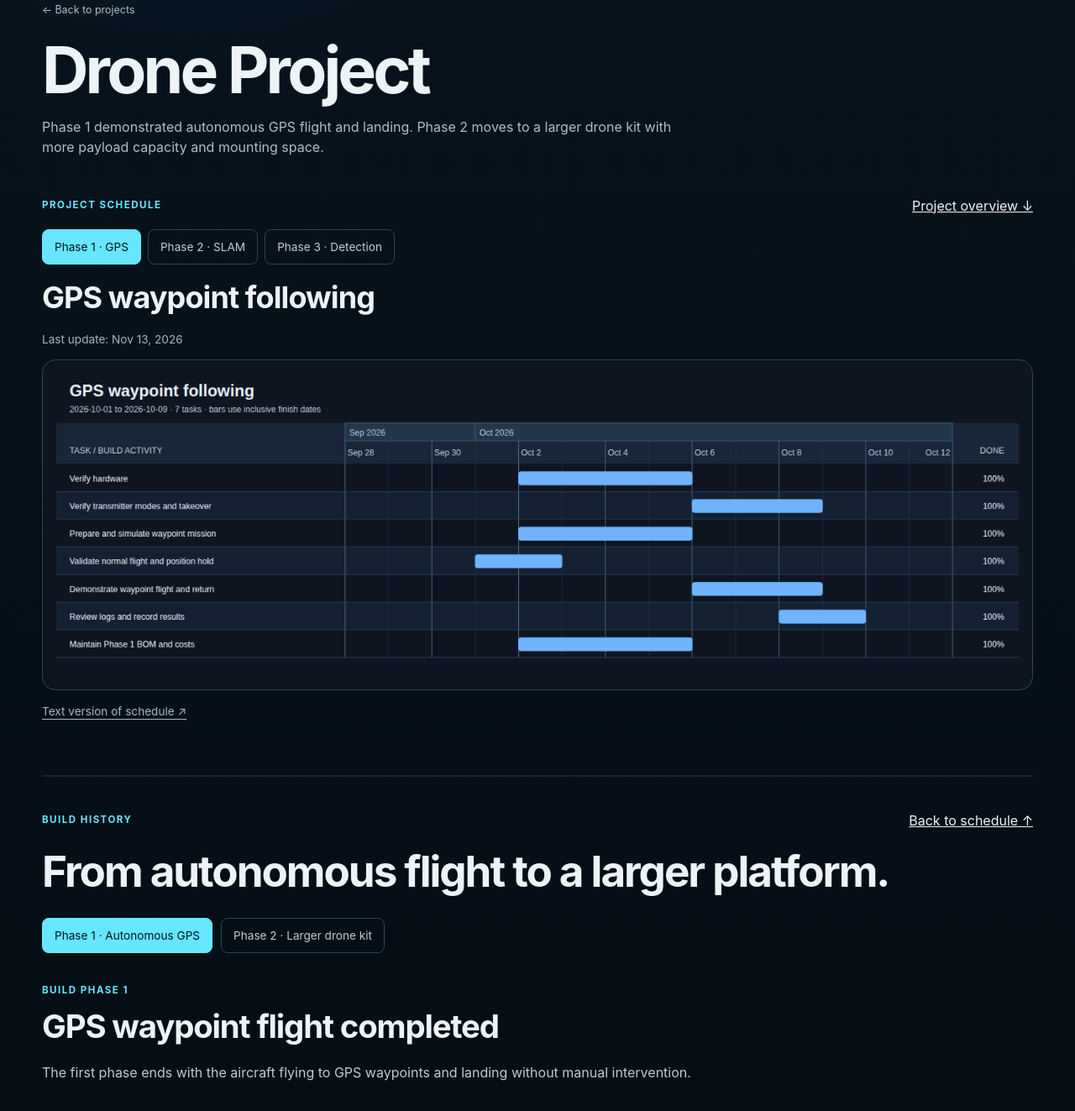
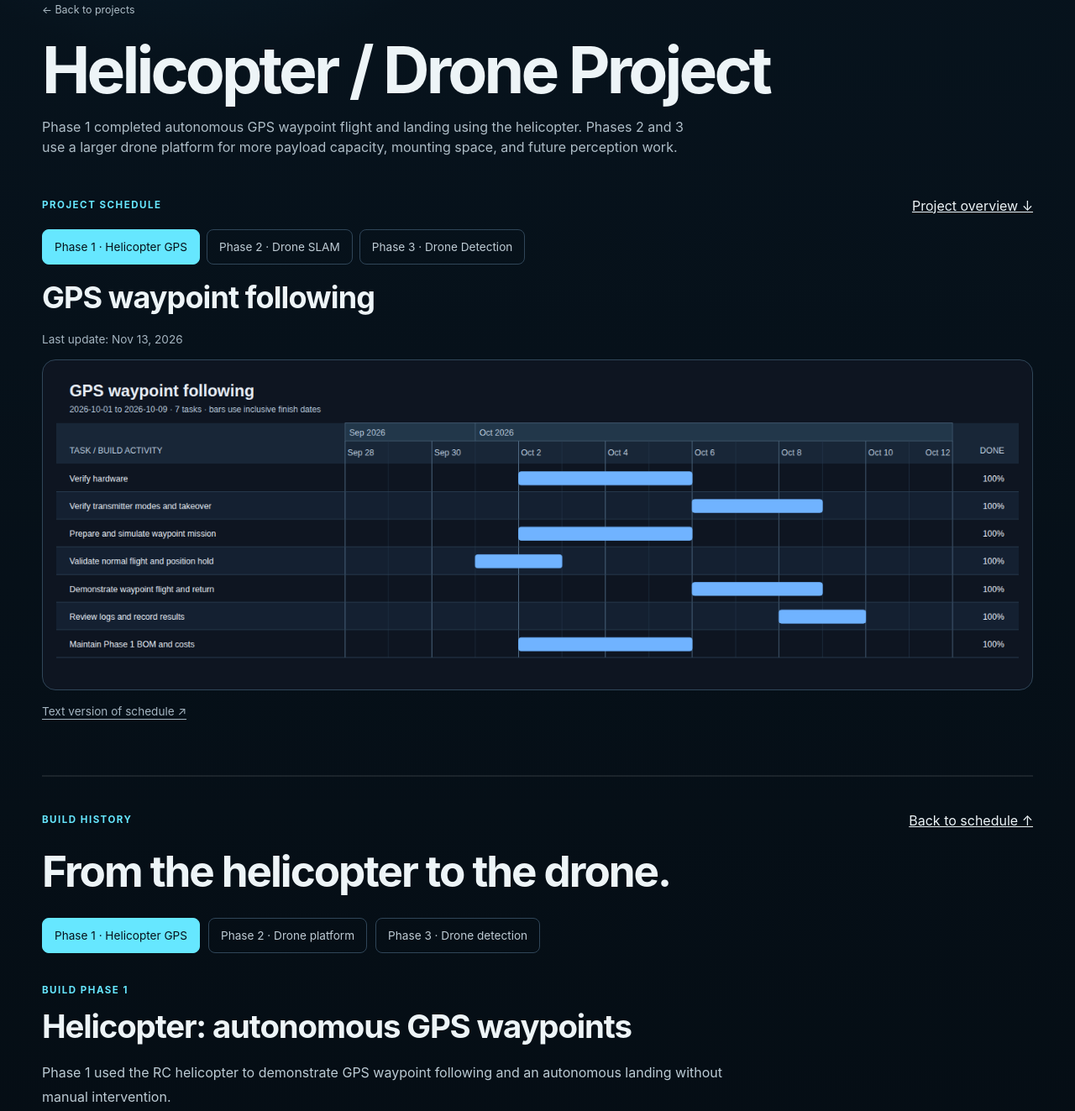
Before and after one commit to Needsalookuptable/Benjamin_Nocera_Site, a plain HTML site: page projects/drone.html in a window 1280 px wide. Shown: the part 117-1440 px from the top of the page at 84% size. Drawn offline with Linux system fonts and the light colour scheme.

Commit message:
Show helicopter Phase 1 and drone Phases 2-3 with new Phase 2 photo; reorder homepage projects

```diff
--- a/content.js
+++ b/content.js
@@ -71,6 +71,19 @@ window.PORTFOLIO_CONTENT = {
       "thumbnailAutoplay": true
     },
     {
+      "type": "PHASE 1 COMPLETE · PHASE 2 DRONE",
+      "title": "Helicopter / Drone",
+      "description": "Phase 1: autonomous helicopter GPS waypoint flight and landing. Phases 2–3: a larger drone platform for increased payload capacity, SLAM, and computer vision.",
+      "tags": [
+        "Flight planning",
+        "SLAM",
+        "Computer vision"
+      ],
+      "href": "projects/drone.html#schedule",
+      "thumbnail": "assets/Helicopter_assets/IMG_6326.JPG",
+      "thumbnailAlt": "Larger assembled drone platform for Phase 2"
+    },
+    {
       "type": "EMBEDDED SYSTEMS",
       "title": "Swing Tracker",
       "description": "A LiDAR beam-break sensor detects the swing near contact, triggering an ESP32 camera for automatic video capture.",
@@ -83,19 +96,6 @@ window.PORTFOLIO_CONTENT = {
       "thumbnail": "assets/generated/swing-tracker/bench-poster.webp",
       "thumbnailVideo": "assets/generated/swing-tracker/bench.mp4",
       "thumbnailAlt": "Swing Tracker breadboard, electronics and laptop from IMG_2722.mp4"
-    },
-    {
-      "type": "PHASE 1 COMPLETE · PHASE 2 BUILD",
-      "title": "Drone Project",
-      "description": "Autonomous GPS waypoint flight and landing demonstrated in Phase 1; a larger drone kit provides payload capacity and mounting space for Phase 2.",
-      "tags": [
-        "Flight planning",
-        "SLAM",
-        "Computer vision"
-      ],
-      "href": "projects/drone.html#schedule",
-      "thumbnail": "assets/Helicopter_assets/IMG_6260.JPG",
-      "thumbnailAlt": "Photograph supplied for the Helicopter project"
     }
   ],
   "experience": [
--- a/drone-phases.js
+++ b/drone-phases.js
@@ -1,10 +1,10 @@
-/* Portfolio text: editable with the local in-page editor. */
+/* Helicopter Phase 1, Drone Phases 2–3. Editable in the local portfolio editor. */
 window.DRONE_PHASES = [
   {
     "id": "1",
-    "label": "Phase 1 · Autonomous GPS",
-    "title": "GPS waypoint flight completed",
-    "summary": "The first phase ends with the aircraft flying to GPS waypoints and landing without manual intervention.",
+    "label": "Phase 1 · Helicopter GPS",
+    "title": "Helicopter: autonomous GPS waypoints",
+    "summary": "Phase 1 used the RC helicopter to demonstrate GPS waypoint following and an autonomous landing without manual intervention.",
     "sections": [
       {
         "title": "Magnum, P.I. RC helicopter",
@@ -53,13 +53,37 @@ window.DRONE_PHASES = [
   },
   {
     "id": "2",
-    "label": "Phase 2 · Larger drone kit",
-    "title": "Building for greater payload capacity",
-    "summary": "A larger drone kit creates room and payload capacity for the next phase.",
+    "label": "Phase 2 · Drone platform",
+    "title": "Drone: increased payload capacity",
+    "summary": "The switch from the helicopter to a larger drone kit provides greater payload capacity and a bigger mounting platform for the next stage.",
     "sections": [
       {
-        "title": "A larger platform for Phase 2",
-        "text": "Phase 2 required more payload capacity and a larger mounting platform. I switched to a larger drone kit and built it to accommodate the additional hardware.",
+        "title": "Switching from helicopter to drone",
+        "text": "The helicopter completed the Phase 1 waypoint demonstration. For Phase 2, the system needed more payload capacity and a larger mounting platform for additional hardware, so I assembled a larger drone kit.",
+        "media": [
+          {
+            "id": "larger-drone-kit",
+            "type": "image",
+            "src": "assets/Helicopter_assets/IMG_6326.JPG",
+            "date": "",
+            "title": "The assembled Phase 2 drone",
+            "alt": "Photo of the larger drone kit built for Phase 2",
+            "caption": "Larger drone platform for greater payload and mounting space.",
+            "description": "Phase 2 uses a larger drone kit because the next experiments require more payload capacity and more physical space for mounting hardware. This photograph documents the newly built platform, separate from the helicopter used in Phase 1."
+          }
+        ]
+      }
+    ]
+  },
+  {
+    "id": "3",
+    "label": "Phase 3 · Drone detection",
+    "title": "Drone: real-time object detection",
+    "summary": "The planned Phase 3 extends the drone platform to camera-based object detection.",
+    "sections": [
+      {
+        "title": "Next stage: onboard perception",
+        "text": "Phase 3 is planned around selecting the camera, model, and onboard compute hardware, then integrating and evaluating real-time object detection. The schedule tracks this work separately; results will be added as testing is completed.",
         "media": []
       }
     ]
--- a/projects/drone.html
+++ b/projects/drone.html
@@ -5,7 +5,7 @@
 <meta charset="utf-8"/>
 <meta content="width=device-width, initial-scale=1" name="viewport"/>
 <meta content="Drone project: exported schedules for GPS waypoint following, obstacle avoidance and SLAM, and real-time object detection." name="description"/>
-<title>Drone Project — Benjamin Nocera</title>
+<title>Helicopter / Drone Project — Benjamin Nocera</title>
 <link href="../styles.css" rel="stylesheet"/>
 <link href="../project-updates.css" rel="stylesheet"/>
 <link href="../asset-stories.css" rel="stylesheet"/><link rel="stylesheet" href="../portfolio-layout.css"></head>
@@ -17,15 +17,15 @@
 <main>
 <header class="project-header shell">
 <a class="project-back" href="../index.html#work">← Back to projects</a>
-<h1>Drone Project</h1>
-<p data-site-edit="helicopter.header.intro">Phase 1 demonstrated autonomous GPS flight and landing. Phase 2 moves to a larger drone kit with more payload capacity and mounting space.</p>
+<h1>Helicopter / Drone Project</h1>
+<p data-site-edit="helicopter.header.intro">Phase 1 completed autonomous GPS waypoint flight and landing using the helicopter. Phases 2 and 3 use a larger drone platform for more payload capacity, mounting space, and future perception work.</p>
 </header>
 <section aria-labelledby="schedule-title" class="schedule-panel shell" data-schedule="helicopter-phase-1" id="schedule">
 <div class="schedule-topline"><span class="schedule-label">PROJECT SCHEDULE</span><a href="#overview">Project overview ↓</a></div>
 <div aria-label="Choose a schedule phase" class="phase-selector" role="group">
-<button aria-pressed="true" data-schedule-target="helicopter-phase-1" type="button">Phase 1 · GPS</button>
-<button aria-pressed="false" data-schedule-target="helicopter-phase-2" type="button">Phase 2 · SLAM</button>
-<button aria-pressed="false" data-schedule-target="helicopter-phase-3" type="button">Phase 3 · Detection</button>
+<button aria-pressed="true" data-schedule-target="helicopter-phase-1" type="button">Phase 1 · Helicopter GPS</button>
+<button aria-pressed="false" data-schedule-target="helicopter-phase-2" type="button">Phase 2 · Drone SLAM</button>
+<button aria-pressed="false" data-schedule-target="helicopter-phase-3" type="button">Phase 3 · Drone Detection</button>
 </div>
 <h2 data-schedule-title="" id="schedule-title">GPS waypoint following</h2>
 <p class="snapshot-status" data-schedule-status="">Snapshots from the exported schedules. Not a live feed.</p>
@@ -36,9 +36,9 @@
 <p class="schedule-help"><a data-schedule-text="" href="../assets/schedules/helicopter-phase-1.txt">Text version of schedule ↗</a></p>
 <noscript><p>Full schedule images: <a href="../assets/schedules/helicopter-phase-1.png">Phase 1</a>, <a href="../assets/schedules/helicopter-phase-2.png">Phase 2</a>, <a href="../assets/schedules/helicopter-phase-3.png">Phase 3</a>.</p></noscript>
 </section>
-<section aria-label="Drone project overview" class="case-study shell build-phases" data-build-phases data-phase-project="drone" data-default-phase="1" id="overview">
+<section aria-label="Helicopter and drone project overview" class="case-study shell build-phases" data-build-phases data-phase-project="drone" data-default-phase="1" id="overview">
 <div class="schedule-topline"><span class="schedule-label">BUILD HISTORY</span><a href="#schedule">Back to schedule ↑</a></div>
-<h2 data-site-edit="drone.build.heading">From autonomous flight to a larger platform.</h2>
+<h2 data-site-edit="drone.build.heading">From the helicopter to the drone.</h2>
 <div class="phase-selector build-phase-tabs" role="tablist" aria-label="Drone build phase" data-phase-tabs></div>
 <p class="sr-only" aria-live="polite" data-phase-status></p><div data-phase-content></div>
 </section>
```
Also changed, not shown: assets/Helicopter_assets/IMG_6326.JPG (added).
